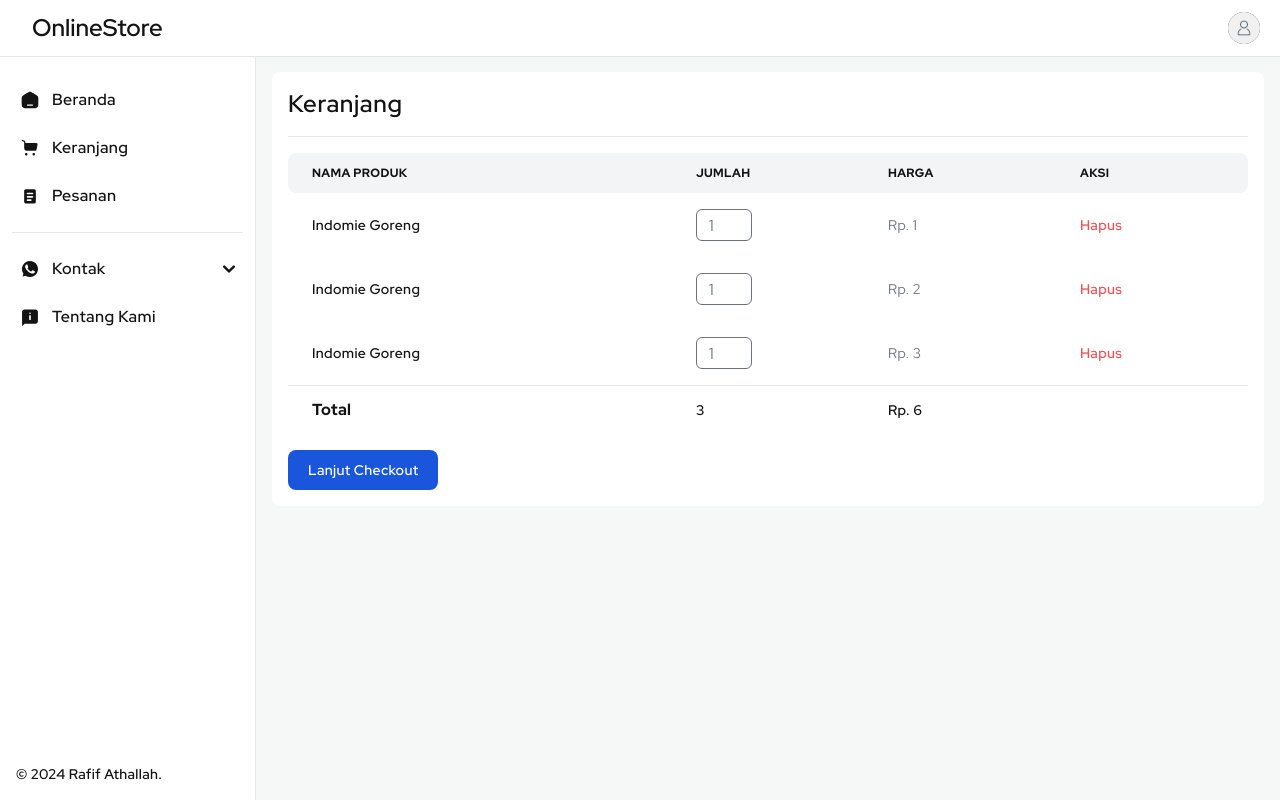
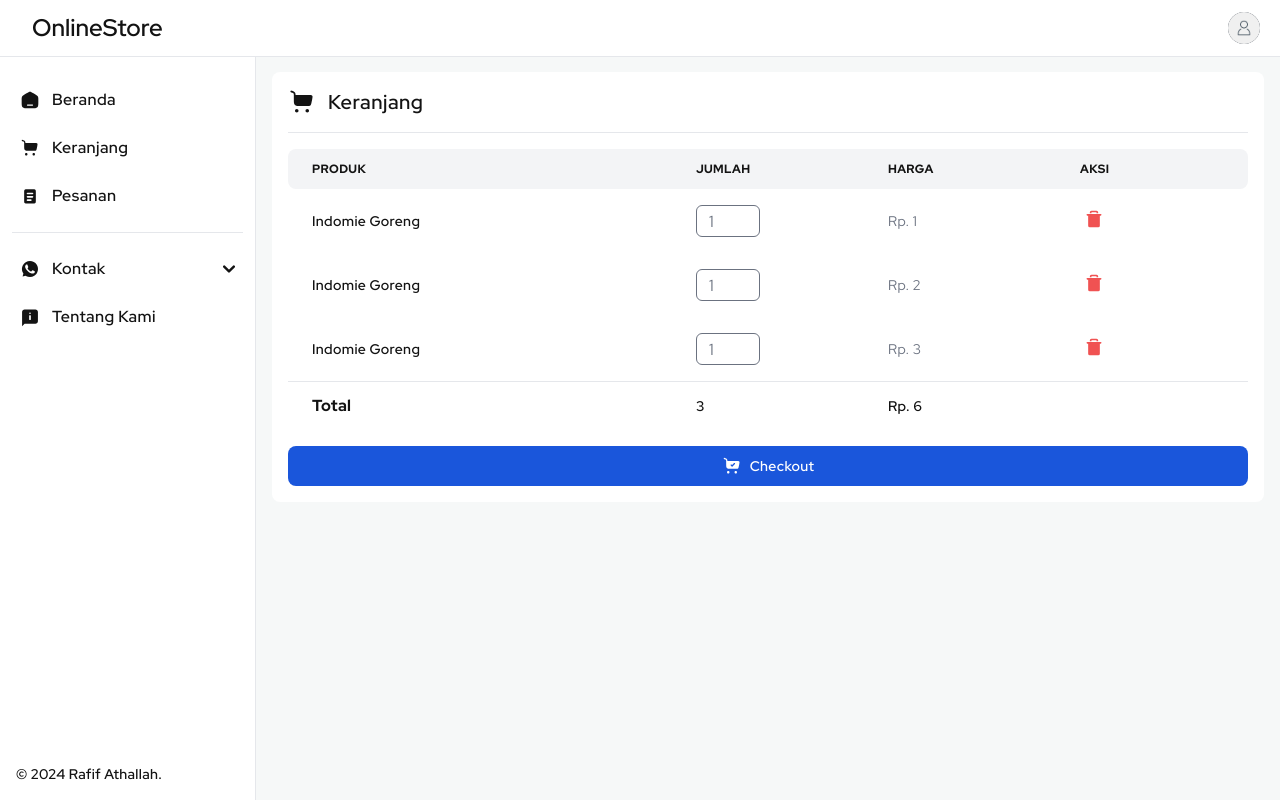
Before and after one commit to zangetsuuuu/ci4-online-shop, a CodeIgniter 4 app: template app/Views/pages/users/cart.php in a window 1280 px wide. Run offline with PHP 8.4 and a stand-in for CodeIgniter, Linux system fonts and the light colour scheme; the template is opened without the code that fills it: most values are stand-ins (such as "Sample title", 1, 10 or a date in 2020); style sheets or scripts are compiled from the project's sources; some libraries are stand-ins or nearby versions.

Commit message:
Update: Add layout for cart page

```diff
--- a/app/Views/pages/users/cart.php
+++ b/app/Views/pages/users/cart.php
@@ -4,15 +4,22 @@
 <div class="min-h-screen">
     <div class="p-4 sm:ml-64">
         <div class="h-full bg-white rounded-lg p-4 mt-16 md:mt-14">
-            <h1 class="text-xl md:text-2xl font-semibold tracking-wide">Keranjang</h1>
+            <div class="flex items-center space-x-3">
+                <svg class="w-7 h-7" viewBox="0 0 24 24" fill="none" xmlns="http://www.w3.org/2000/svg">
+                    <path d="M2.08416 2.7512C2.22155 2.36044 2.6497 2.15503 3.04047 2.29242L3.34187 2.39838C3.95839 2.61511 4.48203 2.79919 4.89411 3.00139C5.33474 3.21759 5.71259 3.48393 5.99677 3.89979C6.27875 4.31243 6.39517 4.76515 6.4489 5.26153C6.47295 5.48373 6.48564 5.72967 6.49233 6H17.1305C18.8155 6 20.3323 6 20.7762 6.57708C21.2202 7.15417 21.0466 8.02369 20.6995 9.76275L20.1997 12.1875C19.8846 13.7164 19.727 14.4808 19.1753 14.9304C18.6236 15.38 17.8431 15.38 16.2821 15.38H10.9792C8.19028 15.38 6.79583 15.38 5.92943 14.4662C5.06302 13.5523 4.99979 12.5816 4.99979 9.64L4.99979 7.03832C4.99979 6.29837 4.99877 5.80316 4.95761 5.42295C4.91828 5.0596 4.84858 4.87818 4.75832 4.74609C4.67026 4.61723 4.53659 4.4968 4.23336 4.34802C3.91052 4.18961 3.47177 4.03406 2.80416 3.79934L2.54295 3.7075C2.15218 3.57012 1.94678 3.14197 2.08416 2.7512Z" fill="currentColor" />
+                    <path d="M7.5 18C8.32843 18 9 18.6716 9 19.5C9 20.3284 8.32843 21 7.5 21C6.67157 21 6 20.3284 6 19.5C6 18.6716 6.67157 18 7.5 18Z" fill="currentColor" />
+                    <path d="M16.5 18.0001C17.3284 18.0001 18 18.6716 18 19.5001C18 20.3285 17.3284 21.0001 16.5 21.0001C15.6716 21.0001 15 20.3285 15 19.5001C15 18.6716 15.6716 18.0001 16.5 18.0001Z" fill="currentColor" />
+                </svg>
+                <h1 class="text-lg md:text-xl font-semibold tracking-wide">Keranjang</h1>
+            </div>
             <hr class="my-4">
-            <!-- Cart items -->
+            <form action="">
                 <div class="relative overflow-x-auto">
                     <table class="w-full text-sm text-left text-gray-500 tracking-wide">
                         <thead class="text-xs text-myBlack uppercase bg-gray-100">
                             <tr>
                                 <th scope="col" class="md:w-2/5 px-6 py-3 rounded-s-lg">
-                                Nama Produk
+                                    Produk
                                 </th>
                                 <th scope="col" class="w-1/5 px-6 py-3">
                                     Jumlah
@@ -32,13 +39,20 @@
                                         Indomie Goreng
                                     </th>
                                     <td class="px-6 py-4">
-                                    <input id="quantity" type="number" min="1" value="1" class="w-14 h-8 rounded-md">
+                                        <input type="number" min="1" value="1" class="quantity w-16 h-8 rounded-md">
                                     </td>
                                     <td class="px-6 py-4">
-                                    Rp. <span id="price" data-original-value="<?= $j; ?>"><?= number_format($j, 0, ',', '.'); ?></span>
+                                        <span class="price" data-original-value="<?= $j; ?>">
+                                            <?= 'Rp. ' . number_format($j, 0, ',', '.'); ?>
+                                        </span>
                                     </td>
                                     <td class="px-6 py-4">
-                                    <button type="button" class="text-red-500 font-semibold">Hapus</button>
+                                        <button data-modal-target="delete-cart-item-modal" data-modal-toggle="delete-cart-item-modal" type="button" class="text-red-500 font-semibold ms-1 hover:text-red-700 ease-in-out duration-200">
+                                            <svg fill="currentColor" class="w-5 h-5" viewBox="0 0 24 24" xmlns="http://www.w3.org/2000/svg" id="delete" class="icon glyph">
+                                                <path d="M17,4V5H15V4H9V5H7V4A2,2,0,0,1,9,2h6A2,2,0,0,1,17,4Z"></path>
+                                                <path d="M20,6H4A1,1,0,0,0,4,8H5V20a2,2,0,0,0,2,2H17a2,2,0,0,0,2-2V8h1a1,1,0,0,0,0-2Z"></path>
+                                            </svg>
+                                        </button>
                                     </td>
                                 </tr>
                             <?php endfor; ?>
@@ -53,9 +67,21 @@
                     </table>
                 </div>
 
-            <!-- Checkout button -->
-            <button class="mt-4 btn-primary">Lanjut Checkout</button>
+                <button type="submit" name="getItemQty" class="btn-primary w-full mt-4 flex items-center justify-center space-x-2">
+                    <svg class="w-5 h-5" viewBox="0 0 24 24" fill="none" xmlns="http://www.w3.org/2000/svg">
+                        <path fill-rule="evenodd" clip-rule="evenodd" d="M3.04047 2.29242C2.6497 2.15503 2.22155 2.36044 2.08416 2.7512C1.94678 3.14197 2.15218 3.57012 2.54295 3.7075L2.80416 3.79934C3.47177 4.03406 3.91052 4.18961 4.23336 4.34802C4.53659 4.4968 4.67026 4.61723 4.75832 4.74609C4.84858 4.87818 4.91828 5.0596 4.95761 5.42295C4.99877 5.80316 4.99979 6.29837 4.99979 7.03832L4.99979 9.64C4.99979 12.5816 5.06302 13.5523 5.92943 14.4662C6.79583 15.38 8.19028 15.38 10.9792 15.38H16.2821C17.8431 15.38 18.6236 15.38 19.1753 14.9304C19.727 14.4808 19.8846 13.7164 20.1997 12.1875L20.6995 9.76275C21.0466 8.02369 21.2202 7.15417 20.7762 6.57708C20.3323 6 18.8155 6 17.1305 6H6.49233C6.48564 5.72967 6.47295 5.48373 6.4489 5.26153C6.39517 4.76515 6.27875 4.31243 5.99677 3.89979C5.71259 3.48393 5.33474 3.21759 4.89411 3.00139C4.48203 2.79919 3.95839 2.61511 3.34187 2.39838L3.04047 2.29242ZM15.5172 8.4569C15.8172 8.74256 15.8288 9.21729 15.5431 9.51724L12.686 12.5172C12.5444 12.6659 12.3481 12.75 12.1429 12.75C11.9376 12.75 11.7413 12.6659 11.5998 12.5172L10.4569 11.3172C10.1712 11.0173 10.1828 10.5426 10.4828 10.2569C10.7827 9.97123 11.2574 9.98281 11.5431 10.2828L12.1429 10.9125L14.4569 8.48276C14.7426 8.18281 15.2173 8.17123 15.5172 8.4569Z" fill="currentColor" />
+                        <path d="M7.5 18C8.32843 18 9 18.6716 9 19.5C9 20.3284 8.32843 21 7.5 21C6.67157 21 6 20.3284 6 19.5C6 18.6716 6.67157 18 7.5 18Z" fill="currentColor" />
+                        <path d="M16.5 18.0001C17.3284 18.0001 18 18.6716 18 19.5001C18 20.3285 17.3284 21.0001 16.5 21.0001C15.6716 21.0001 15 20.3285 15 19.5001C15 18.6716 15.6716 18.0001 16.5 18.0001Z" fill="currentColor" />
+                    </svg>
+                    <span>Checkout</span>
+                </button>
+            </form>
         </div>
     </div>
 </div>
+
+<?= $this->include('layout/modal/checkout'); ?>
+
+<?= $this->include('layout/modal/delete-cart-item'); ?>
+
 <?= $this->endSection(); ?>
```
Lines whose indentation alone changed are shown as unchanged.
